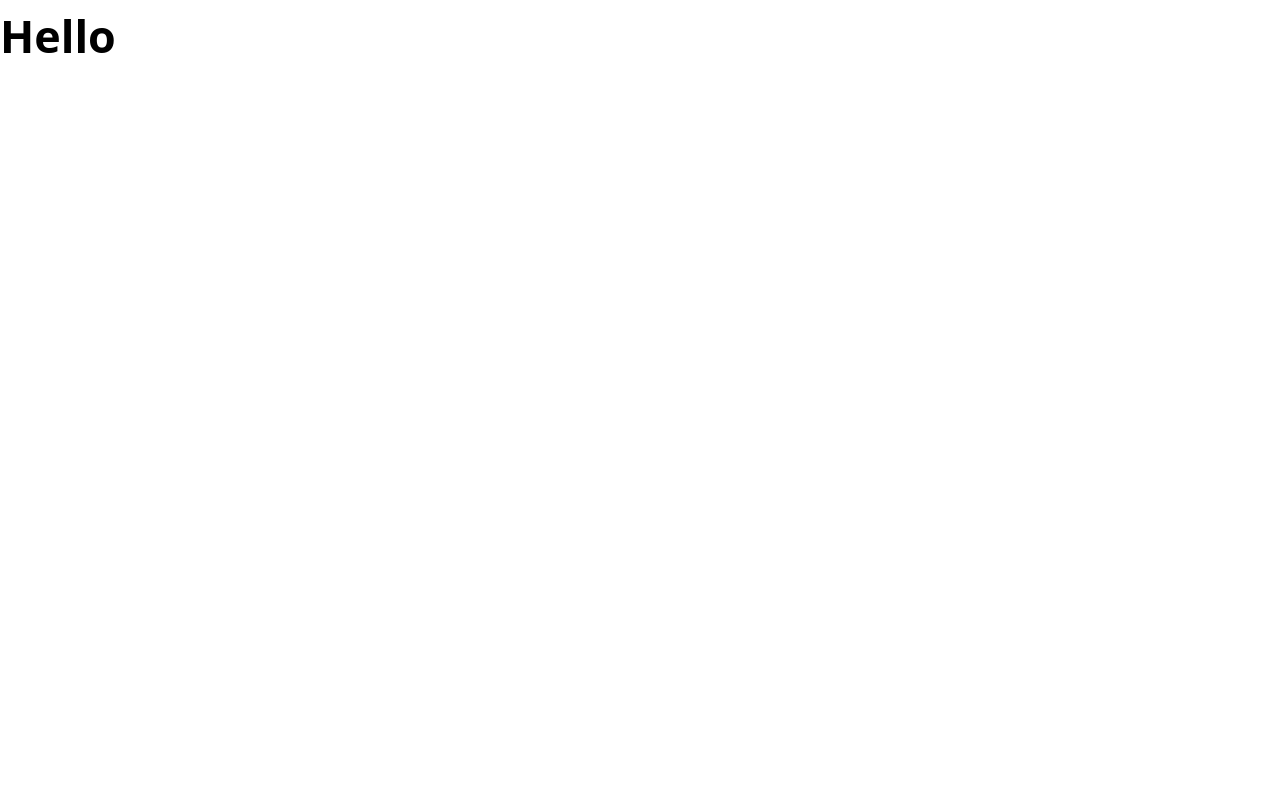
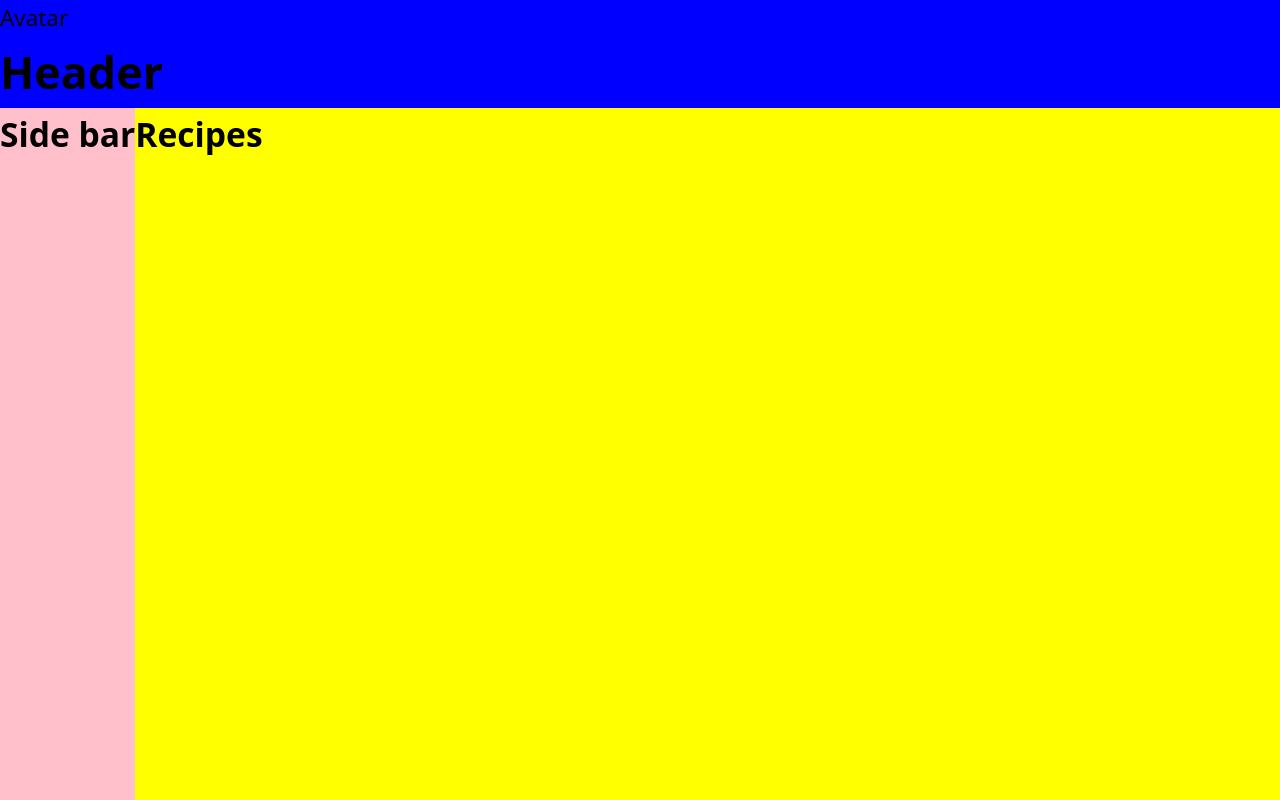
Before and after one commit to Lulzies87/recipe-book, a React (Vite) app in the folder recipe-app/: page / in a window 1280 px wide. Built offline with nearby package versions, Linux system fonts and the light colour scheme.

Commit message:
basic layout and components

```diff
--- a/recipe-app/src/App.scss
+++ b/recipe-app/src/App.scss
@@ -0,0 +1,6 @@
+main {
+  height: 100vh;
+  display: grid;
+  grid-template-columns: auto 1fr;
+  grid-template-rows: auto 1fr;
+}
--- a/recipe-app/src/App.tsx
+++ b/recipe-app/src/App.tsx
@@ -1,9 +1,15 @@
+import { Header } from "./Header";
+import { Recipes } from "./Recipes";
+import { SideBar } from "./SideBar";
 import "./App.scss";
 
 function App() {
-
   return (
-  <h1>Hello</h1>
+    <main>
+      <Header />
+      <SideBar />
+      <Recipes />
+    </main>
   );
 }
 
--- /dev/null
+++ b/recipe-app/src/Header.module.scss
@@ -0,0 +1,4 @@
+.siteHeader {
+    background-color: blue;
+    grid-column: 1 / 3;
+}
--- /dev/null
+++ b/recipe-app/src/Header.tsx
@@ -0,0 +1,11 @@
+import styles from "./Header.module.scss"
+
+export function Header() {
+
+    return (
+        <header className={styles.siteHeader}>
+            <span>Avatar</span>
+            <h1>Header</h1>
+        </header>
+    )
+}
--- /dev/null
+++ b/recipe-app/src/Recipes.tsx
@@ -0,0 +1,6 @@
+export function Recipes() {
+
+    return (
+        <h2 style={{ backgroundColor: "yellow" }}>Recipes</h2>
+    )
+}
--- /dev/null
+++ b/recipe-app/src/SideBar.module.scss
@@ -0,0 +1,4 @@
+.sideBar {
+    background-color: pink;
+    height: 100%;
+}
--- /dev/null
+++ b/recipe-app/src/SideBar.tsx
@@ -0,0 +1,8 @@
+import styles from "./SideBar.module.scss"
+
+export function SideBar() {
+
+    return (
+        <h2 className={styles.sideBar}>Side bar</h2>
+    )
+}
--- a/recipe-app/src/index.scss
+++ b/recipe-app/src/index.scss
@@ -15,6 +15,7 @@
 html {
   font-size: calc(1rem + 0.5vw);
   line-height: 1.6;
+  height: 100%;
 }
 
 body {
```
